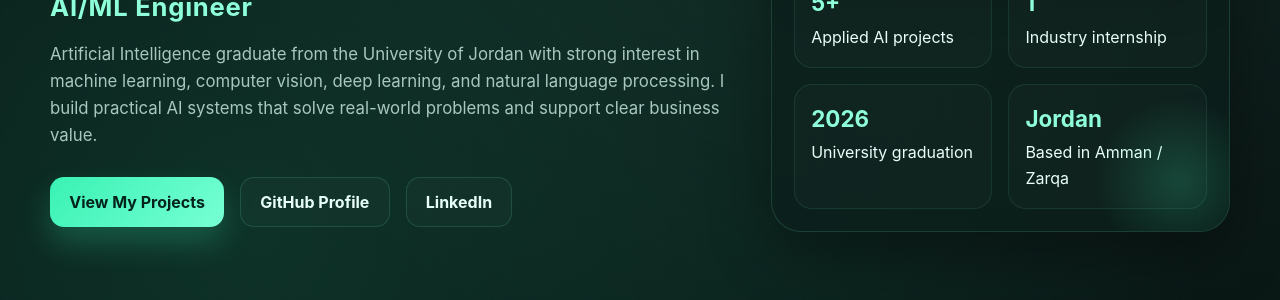
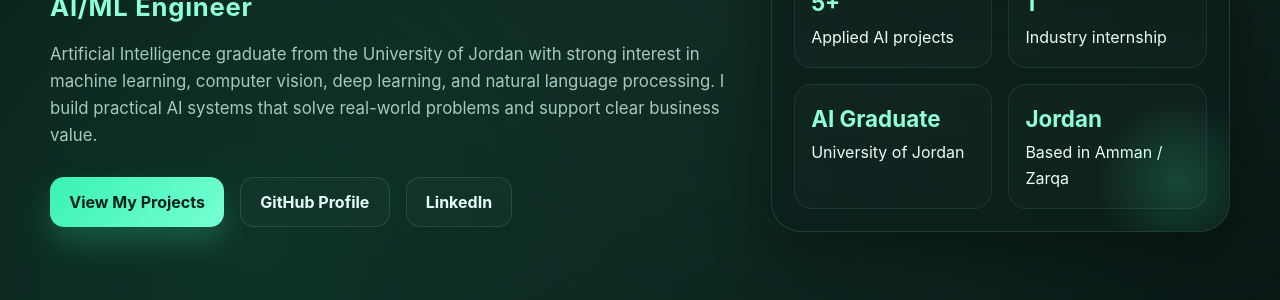
Before and after one commit to hamzehsrawi65-bit/hamzehsrawi65-bit.github.io, a Jekyll site: the page index.html, which Jekyll copies as it is, in a window 1280 px wide and 900 px high, scrolled down 367 px. Shown: the part 155-455 px from the top of the window. Built offline with Jekyll 4.4.1, drawn with Linux system fonts in a browser that asks for light colours; some of the changed text lies outside the part shown.

Commit message:
Update index.html

```diff
--- a/index.html
+++ b/index.html
@@ -453,11 +453,12 @@
             computer vision, deep learning, and natural language processing. I build practical AI systems that solve
             real-world problems and support clear business value.
           </p>
-<div class="hero-actions">
-  <a class="btn btn-primary" href="#projects">View My Projects</a>
-  <a class="btn btn-secondary" href="https://github.com/hamzehsrawi65-bit" target="_blank" rel="noreferrer">GitHub Profile</a>
-  <a class="btn btn-secondary" href="https://www.linkedin.com/in/hamzeh-awad-9032a7309" target="_blank" rel="noreferrer">LinkedIn</a>
-</div>        </div>
+          <div class="hero-actions">
+            <a class="btn btn-primary" href="#projects">View My Projects</a>
+            <a class="btn btn-secondary" href="https://github.com/hamzehsrawi65-bit" target="_blank" rel="noreferrer">GitHub Profile</a>
+            <a class="btn btn-secondary" href="https://www.linkedin.com/in/hamzeh-awad-9032a7309" target="_blank" rel="noreferrer">LinkedIn</a>
+          </div>
+        </div>
 
         <div class="hero-card">
           <div class="mini-label">Quick Overview</div>
@@ -475,8 +476,8 @@
               <span>Industry internship</span>
             </div>
             <div class="stat">
-              <strong>2026</strong>
-              <span>University graduation</span>
+              <strong>AI Graduate</strong>
+              <span>University of Jordan</span>
             </div>
             <div class="stat">
               <strong>Jordan</strong>
@@ -695,16 +696,21 @@
             <div class="hero-actions" style="margin-top: 1.25rem;">
               <a class="btn btn-primary" href="mailto:hamzehsrawi65@gmail.com">Send Email</a>
               <a class="btn btn-secondary" href="https://github.com/hamzehsrawi65-bit" target="_blank" rel="noreferrer">Open GitHub</a>
+              <a class="btn btn-secondary" href="https://www.linkedin.com/in/hamzeh-awad-9032a7309" target="_blank" rel="noreferrer">Open LinkedIn</a>
             </div>
           </div>
           <div class="card contact-list">
             <div class="contact-item">
               <span>Email</span>
-              <strong>hamzehsrawi65@gmail.com</strong>
+              <strong><a href="mailto:hamzehsrawi65@gmail.com">hamzehsrawi65@gmail.com</a></strong>
             </div>
             <div class="contact-item">
               <span>GitHub</span>
-              <strong>hamzehsrawi65-bit</strong>
+              <strong><a href="https://github.com/hamzehsrawi65-bit" target="_blank" rel="noreferrer">hamzehsrawi65-bit</a></strong>
+            </div>
+            <div class="contact-item">
+              <span>LinkedIn</span>
+              <strong><a href="https://www.linkedin.com/in/hamzeh-awad-9032a7309" target="_blank" rel="noreferrer">hamzeh-awad-9032a7309</a></strong>
             </div>
             <div class="contact-item">
               <span>Location</span>
```
